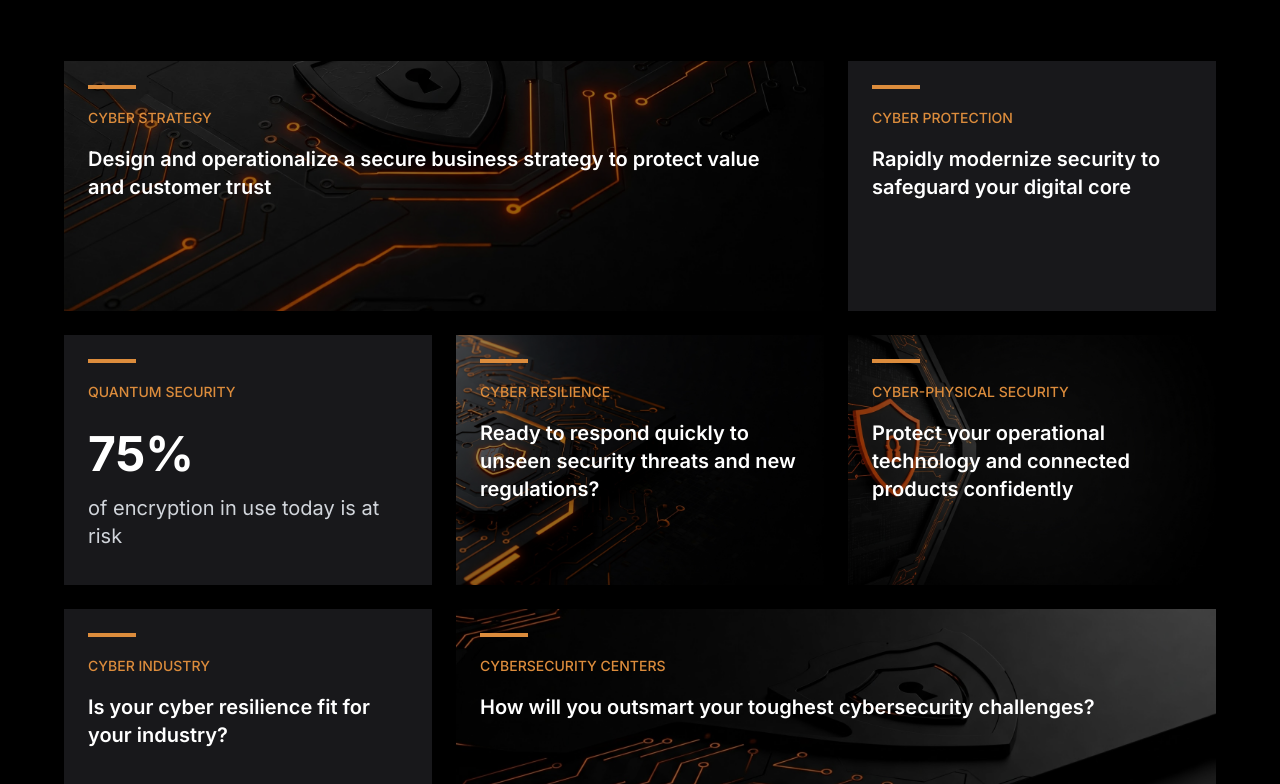
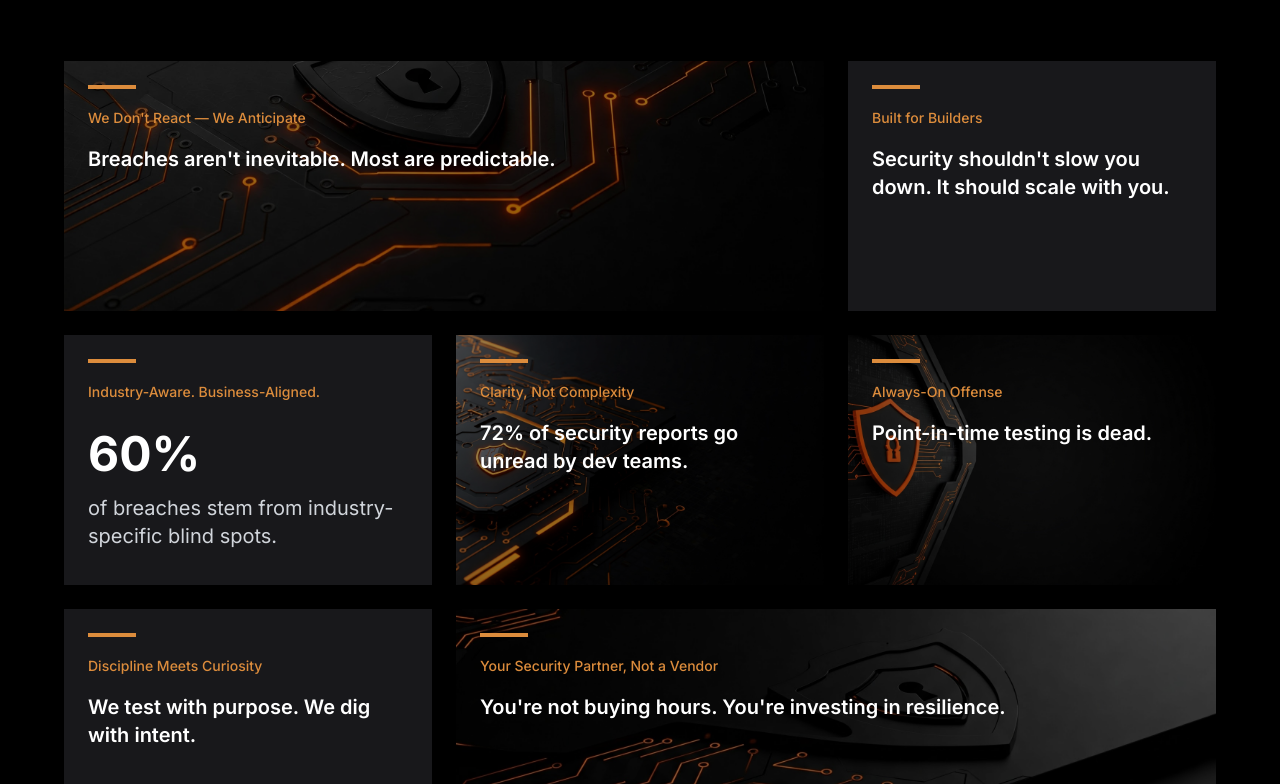
Before and after one commit to thevisheshgarg/securitymonks, a Next.js app: page / in a window 1280 px wide. Shown: the part 1216-2000 px from the top of the page. Built offline with nearby package versions, Linux system fonts and the light colour scheme.

Commit message:
updated content

```diff
--- a/app/components/Hero.tsx
+++ b/app/components/Hero.tsx
@@ -116,7 +116,7 @@ export default function Hero() {
                                 </span>
                             </h1>
                             <p className="text-lg sm:text-xl text-white max-w-2xl" itemProp="description">
-                            Elite cybersecurity solutions expertly crafted to defend against sophisticated and ever-evolving digital threats. We protect your critical data, infrastructure, and assets using military-grade encryption, intelligent threat detection, and proactive defense mechanisms. Our advanced security protocols ensure your systems remain secure, resilient, and ready to withstand any cyberattack.
+                            In a world where threats never sleep, we bring clarity, discipline, and foresight to your defenses. At Security Monks, we don't wait for breaches — we prevent them. Our forward defense strategy blends continuous offensive testing with real-world attacker mindset, helping you protect what matters before it's too late.
                             </p>
                         </motion.div>
 
--- a/app/components/WhyUs.tsx
+++ b/app/components/WhyUs.tsx
@@ -7,56 +7,55 @@ import { useInView } from 'framer-motion';
 
 const features = [
   {
-    category: "CYBER STRATEGY",
-    question: "Design and operationalize a secure business strategy to protect value and customer trust",
-    answer: "We craft comprehensive security strategies that align with your business goals, ensuring protection without compromising operational efficiency.",
+    category: "We Don't React — We Anticipate",
+    question: "Breaches aren't inevitable. Most are predictable.",
+    answer: "Security Monks operates ahead of the curve. Our offensive testing uncovers real vulnerabilities — before they become real problems.",
     image: "/images/whyUs1.jpeg",
     size: "col-span-full md:col-span-2" // Full width on mobile, 2 cols on larger screens
   },
   {
-    category: "CYBER PROTECTION",
-    question: "Rapidly modernize security to safeguard your digital core",
-    answer: "Leverage cutting-edge security solutions that adapt to your growing business needs while maintaining robust protection.",
+    category: "Built for Builders",
+    question: "Security shouldn't slow you down. It should scale with you.",
+    answer: "We plug directly into your dev cycles, product sprints, and roadmaps — delivering security that moves as fast as you do.",
     hasImage: false,
     size: "col-span-full md:col-span-1"
   },
   {
-    category: "QUANTUM SECURITY",
-    question: "Shield your data for a quantum-safe future",
-    stats: "75%",
-    statsText: "of encryption in use today is at risk",
+    category: "Industry-Aware. Business-Aligned.",
+    stats: "60%",
+    statsText: "of breaches stem from industry-specific blind spots.",
     hasImage: false,
     size: "col-span-full md:col-span-1",
     variant: "stats"
   },
   {
-    category: "CYBER RESILIENCE",
-    question: "Ready to respond quickly to unseen security threats and new regulations?",
-    answer: "Our proactive approach and rapid response protocols ensure your business stays protected against emerging threats and evolving regulations.",
+    category: "Clarity, Not Complexity",
+    question: "72% of security reports go unread by dev teams.",
+    answer: "We make sure yours isn't one of them. Our findings are prioritized, actionable, and written for real humans — not just compliance checklists.",
     image: "/images/whyUs2.jpeg",
     size: "col-span-full md:col-span-1"
   },
   {
-    category: "CYBER-PHYSICAL SECURITY",
-    question: "Protect your operational technology and connected products confidently",
-    answer: "Secure your physical and digital assets with our comprehensive cyber-physical security solutions.",
+    category: "Always-On Offense",
+    question: "Point-in-time testing is dead.",
+    answer: "Threats don't wait, and neither do we. Our continuous offensive testing adapts to your changing attack surface — in real time.",
     image: "/images/whyUs3.jpeg",
     size: "col-span-full md:col-span-1"
   },
   {
-    category: "CYBER INDUSTRY",
-    question: "Is your cyber resilience fit for your industry?",
-    answer: "Industry-specific solutions tailored to your unique challenges and compliance requirements.",
+    category: "Discipline Meets Curiosity",
+    question: "We test with purpose. We dig with intent.",
+    answer: "Every engagement is deep, focused, and handcrafted. Our monks don't scan and forget — they investigate, simulate, and challenge.",
     hasImage: false,
     size: "col-span-full md:col-span-1"
   },
   {
-    category: "CYBERSECURITY CENTERS",
-    question: "How will you outsmart your toughest cybersecurity challenges?",
-    answer: "Our security operations centers provide 24/7 monitoring and rapid incident response to keep your business protected.",
+    category: "Your Security Partner, Not a Vendor",
+    question: "You're not buying hours. You're investing in resilience.",
+    answer: "We integrate with your team, not just your systems. Expect regular touchpoints, clear communication, and zero surprises.",
     image: "/images/whyUs4.jpeg",
     size: "col-span-full md:row-span-1 md:col-span-2"
-  }
+  },
 ];
 
 export default function WhyUs() {
```
